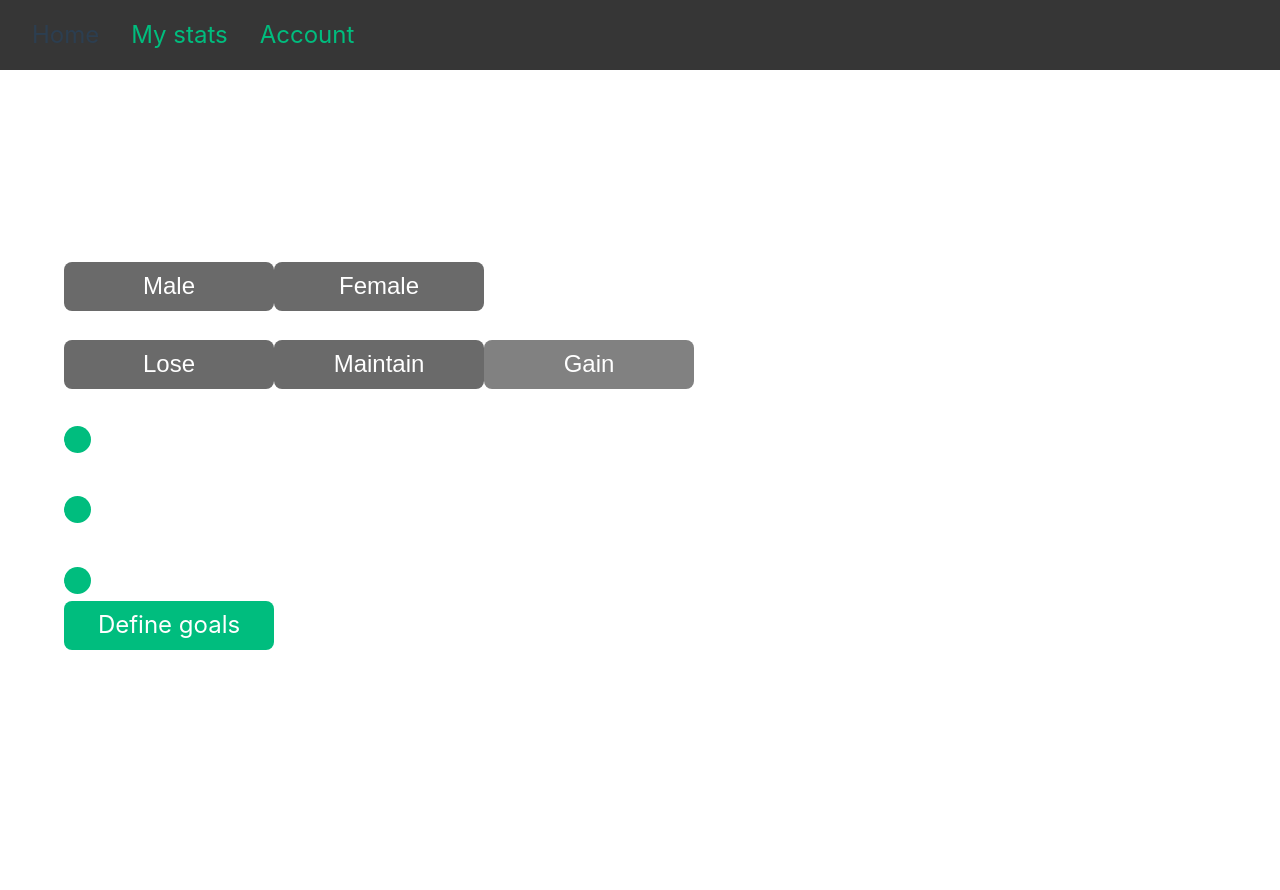
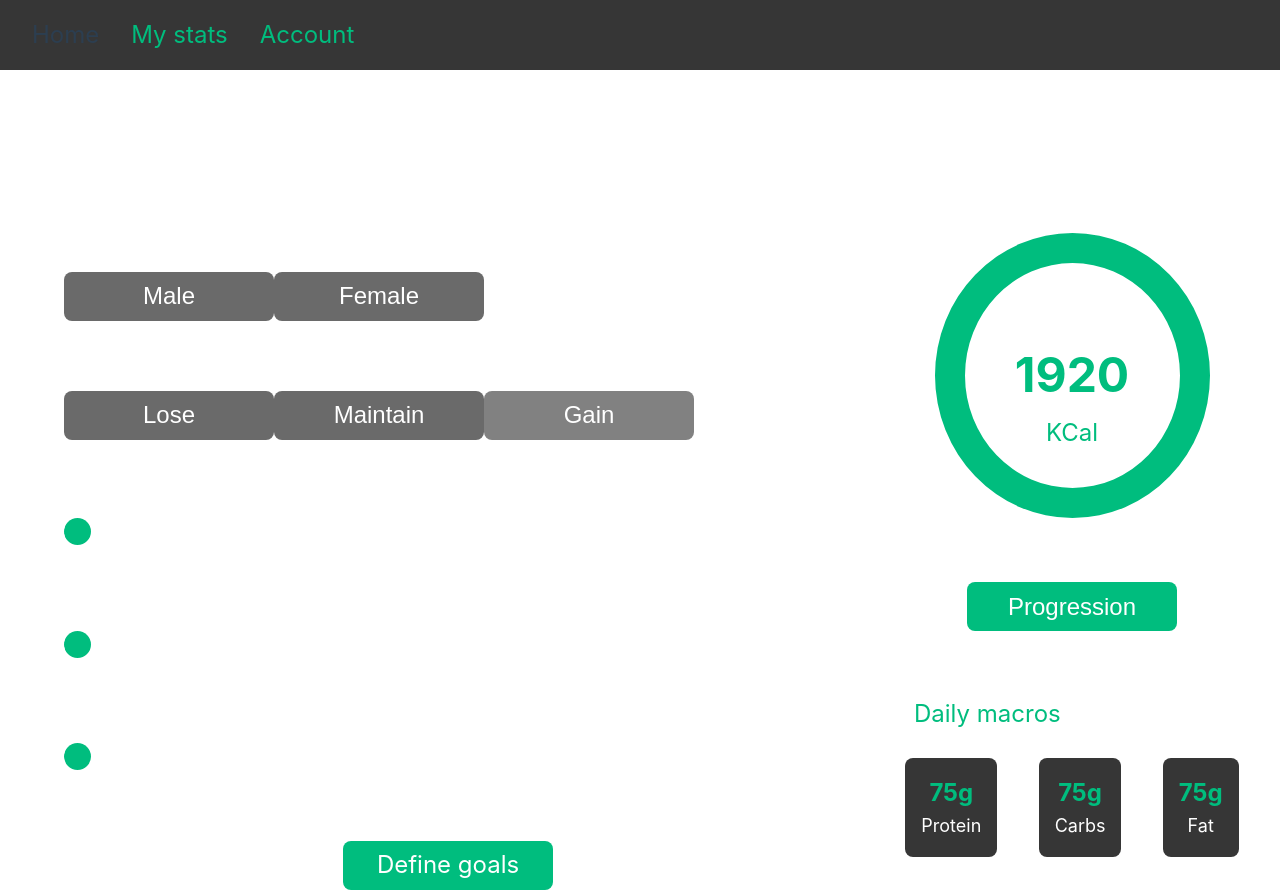
Before and after one commit to youssefdrif/FitnessWebApp, a Vue app: page / in a window 1280 px wide. Before the commit the page ends 800 px from the top, so only its background shows below. Built offline with nearby package versions, Linux system fonts and the light colour scheme.

Commit message:
CSS changes

```diff
--- a/src/components/TheWelcome.vue
+++ b/src/components/TheWelcome.vue
@@ -2,8 +2,8 @@
   <div class="home">
     <div class="grid-goals">
       <h1 class="headerText">Define your goals</h1>
-      <div>
-        <p>I'm</p>
+      <div class="div-choseyoursex">
+        <p class="text-goals">I'm</p>
         <div>
           <button
             class="button-definesex"
@@ -16,8 +16,8 @@
           </button>
         </div>
       </div>
-      <div>
-        <p>Weight goal</p>
+      <div class="div-weightgoal">
+        <p class="text-goals">Weight goal</p>
         <div>
           <button
             class="button-weight"
@@ -30,20 +30,54 @@
           </button>
         </div>
       </div>
-      <div>
-        <p>I'm {{ years }} years old</p>
+      <div class="div-years">
+        <p class="text-goals">I'm {{ years }} years old</p>
         <input type="range" v-model="years" min="0" max="90" step="1" class="rangeInput" />
       </div>
-      <div>
-        <p>My height: {{ height }} cm</p>
+      <div class="div-height">
+        <p class="text-goals">My height: {{ height }} cm</p>
         <input type="range" v-model="height" min="0" max="250" step="1" class="rangeInput" />
       </div>
-      <div>
-        <p>My weight: {{ weight }} kg</p>
+      <div class="div-weight">
+        <p class="text-goals">My weight: {{ weight }} kg</p>
         <input type="range" v-model="weight" min="0" max="200" step="1" class="rangeInput" />
       </div>
-      <div class="button-wrapper">
-        <router-link to="/goals" class="button">Define goals</router-link>
+      <div class="div-button">
+        <div class="button-wrapper">
+          <router-link to="/goals" class="button">Define goals</router-link>
+        </div>
+      </div>
+    </div>
+    <div class="grid-macros">
+      <h2 class="headerTextGoals">Your Daily Macros Goals</h2>
+      <div class="container">
+        <div class="circle">
+          <div class="span-circle">
+            <span class="total-text">Total</span>
+            <span class="num-kcal">1920</span>
+            <span class="kcal">KCal</span>
+          </div>
+        </div>
+      </div>
+      <div class="div-button">
+        <button class="button">Progression</button>
+      </div>
+      <p class="macros-text">Daily macros</p>
+      <div>
+        <div class="carbs-container">
+          <div class="protein">
+            <p class="number-carbs">75g</p>
+            <p>Protein</p>
+          </div>
+          <div class="carbs">
+            <p class="number-carbs">75g</p>
+            <p>Carbs</p>
+          </div>
+          <div class="fat">
+            <p class="number-carbs">75g</p>
+            <p>Fat</p>
+          </div>
+        </div>
       </div>
     </div>
   </div>
@@ -86,16 +120,110 @@ export default defineComponent({
 </script>
 
 <style scoped>
+* {
+  --font-size: 24px;
+}
 .home {
-  display: flex;
-  flex-direction: column;
-  justify-content: center;
-  height: 100%;
-  margin-left: 64px;
+  display: grid;
+  grid-template-columns: 2fr 1fr;
+  grid-template-rows: 1fr;
+  grid-column-gap: 32px;
+  grid-row-gap: 0px;
 }
 
-.grid-goals{
-	display: grid;
+.grid-goals {
+  margin-left: 64px;
+  grid-area: 1 / 1 / 2 / 2;
+}
+
+.grid-macros {
+  grid-area: 1 / 2 / 2 / 3;
+}
+.container {
+  display: flex;
+  justify-content: center;
+  align-items: center;
+}
+
+.div-button {
+  margin-top: 64px;
+  display: flex;
+  justify-content: center;
+}
+
+.carbs-container {
+  display: flex;
+  justify-content: space-evenly;
+  margin-top: 24px;
+}
+
+.circle {
+  width: 275px;
+  height: 285px;
+  border: 30px solid #00bd7e;
+  border-radius: 50%;
+  display: flex;
+  justify-content: center;
+  align-items: center;
+}
+
+.span-circle {
+  display: grid;
+}
+
+.total-text {
+  color: #fff;
+  font-size: var(--font-size);
+  text-align: center;
+}
+
+.num-kcal {
+  color: #00bd7e;
+  font-size: 48px;
+  font-weight: bold;
+  text-align: center;
+}
+
+.kcal {
+  color: #00bd7e;
+  font-size: var(--font-size);
+  text-align: center;
+}
+
+.macros-text {
+  font-size: var(--font-size);
+  margin-left: 50px;
+  margin-top: 64px;
+  color: #00bd7e;
+}
+
+.text-goals {
+  font-size: var(--font-size);
+}
+
+.number-carbs {
+  font-size: var(--font-size);
+  font-weight: bold;
+  color: #00bd7e;
+  text-align: center;
+}
+
+.protein,
+.carbs,
+.fat {
+  font-size: var(--font-size);
+  background-color: #363636;
+  padding: 16px;
+  border-radius: 8px;
+  text-align: center;
+}
+
+.div-choseyoursex,
+.div-weightgoal,
+.div-years,
+.div-weight,
+.div-height {
+  margin-bottom: 32px; /* changed the size compared to the figma on desktop */
 }
 
 .rangeInput {
@@ -120,7 +248,7 @@ export default defineComponent({
   color: #fff;
   border-radius: 8px;
   text-align: center;
-  font-size: 24px;
+  font-size: var(--font-size);
   border: none;
 }
 
@@ -148,12 +276,13 @@ p {
   height: 49px;
   background-color: #00bd7e;
   color: #fff;
+  border: none;
   border-radius: 8px;
   text-align: center;
   display: flex;
   align-items: center;
   justify-content: center;
-  font-size: 24px;
+  font-size: var(--font-size);
 }
 
 .button:hover {
@@ -166,6 +295,15 @@ p {
   font-weight: 700;
   margin-bottom: 48px;
   margin-top: 64px;
+}
+
+.headerTextGoals {
+  color: #fff;
+  font-size: 32px;
+  font-weight: 700;
+  margin-bottom: 48px;
+  margin-top: 64px;
+  text-align: center;
 }
 
 input[type='range'] {
```
